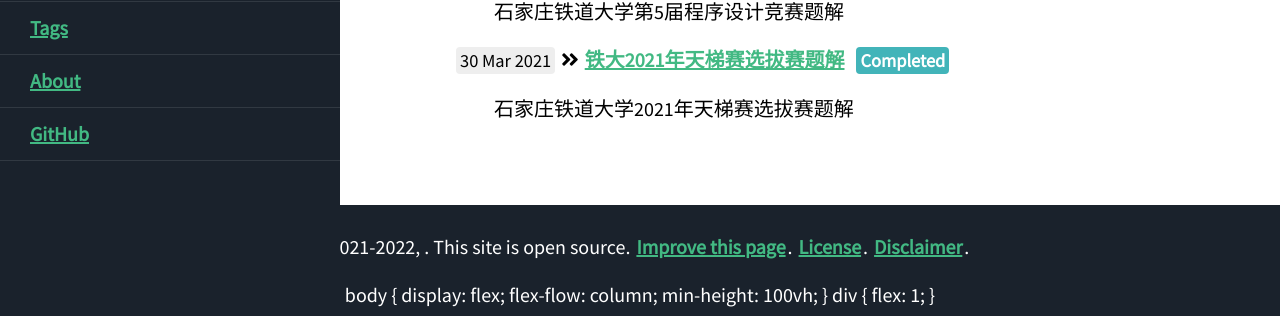
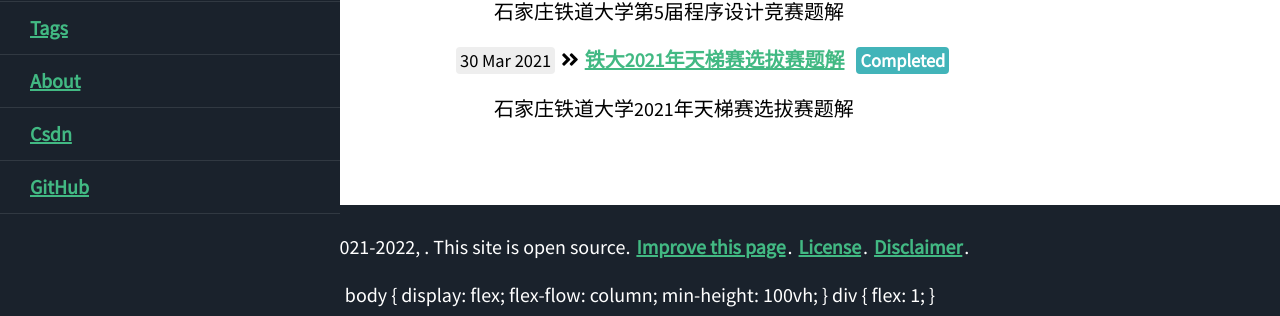
Before and after one commit to chenshunpeng/chenshunpeng.github.io, a Jekyll site: the page built from blog/index.html, in a window 1280 px wide. Shown: the part 158-474 px from the top of the page. Built offline with Jekyll 4.4.1, drawn with Linux system fonts in a browser that asks for light colours; nearby versions of some CDN libraries.

Commit message:
Update navitem.html

```diff
--- a/_includes/navitem.html
+++ b/_includes/navitem.html
@@ -4,7 +4,10 @@
 <a class="sidebar-nav-item" href="{{site.url}}{{site.baseurl}}/blog/tags" >Tags</a>
 <a class="sidebar-nav-item" href="{{site.url}}{{site.baseurl}}/about"  >About</a>
 {% if site.github_username %}
+<a class="sidebar-nav-item" href="https://blog.csdn.net/qq_45550375" target="_blank">
+    Csdn</i>
+</a>
 <a class="sidebar-nav-item" href="https://github.com/{{site.github_username}}" target="_blank">
-GitHub</i>
+    GitHub</i>
 </a>
 {% endif %}
```
